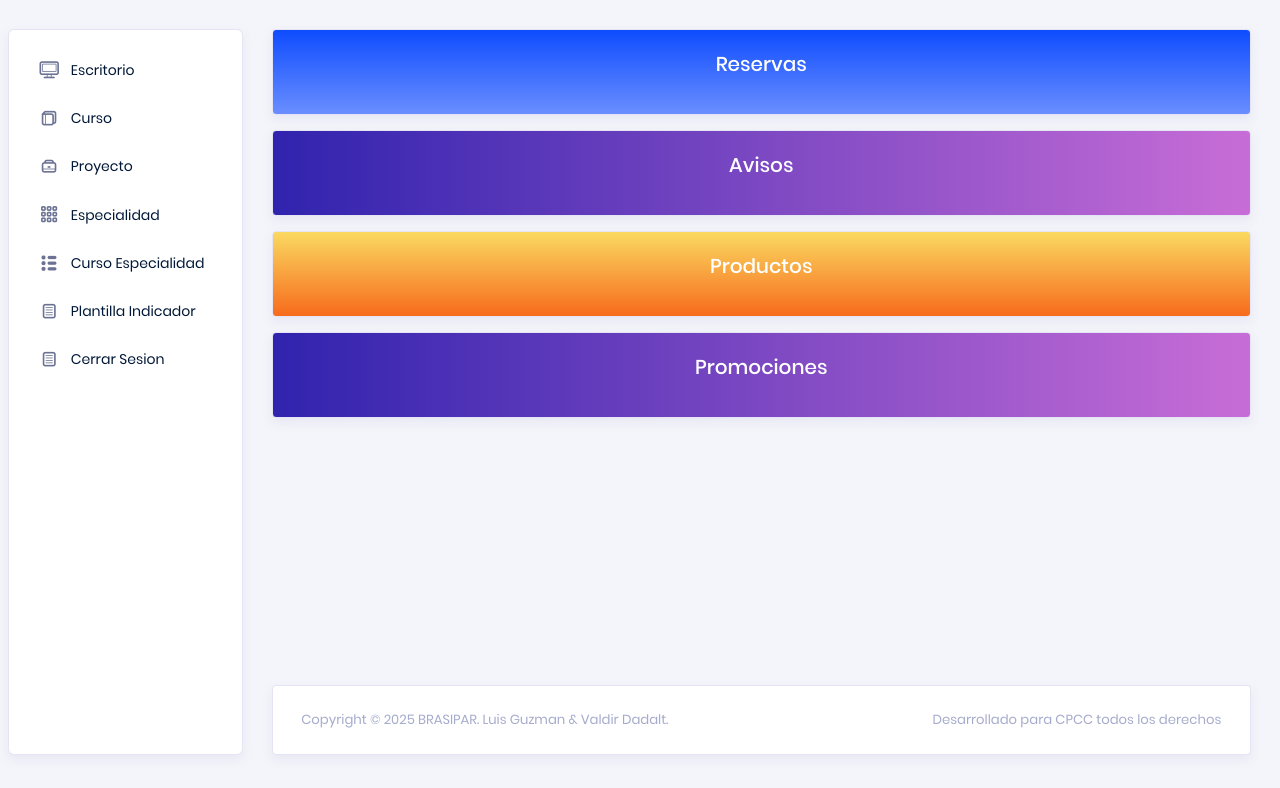
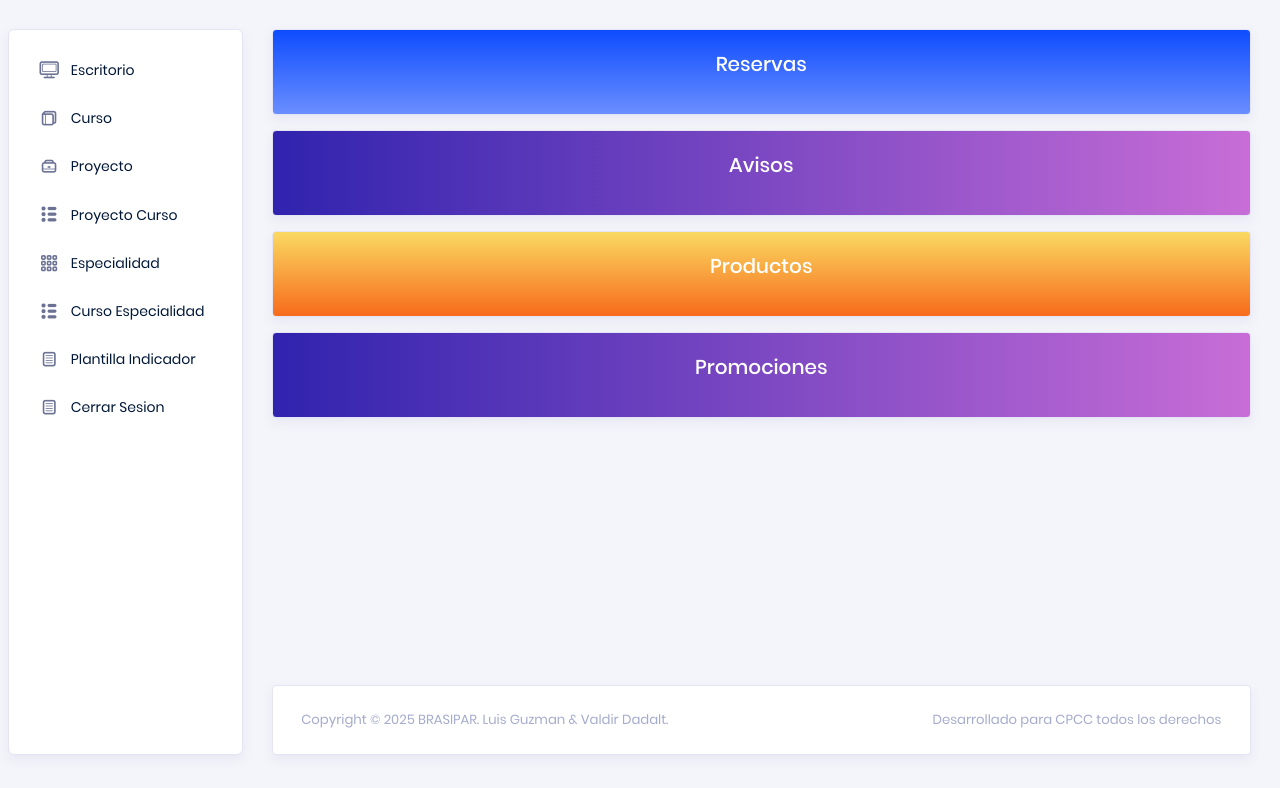
Before and after one commit to luisguzman123/valdircoop, a PHP site: page /menu.php in a window 1280 px wide. Shown: the part 171-959 px from the top of the page. Run offline with PHP 8.4, Linux system fonts and the light colour scheme; the visitor is signed in with stand-in values (Sample User, id 1).

Commit message:
Add Proyecto Curso CRUD

```diff
--- a/menu-admin.php
+++ b/menu-admin.php
@@ -404,6 +404,7 @@
                                     <li class="nav-item"> <a class="nav-link" onclick="mostrarListarTurnos(); return false;"  href="#">Turno</a></li>
                                     <li class="nav-item"> <a class="nav-link" onclick="mostrarListarCurso(); return false;"  href="#">Curso</a></li>
                                     <li class="nav-item"> <a class="nav-link" onclick="mostrarListarProyecto(); return false;"  href="#">Proyecto</a></li>
+                                    <li class="nav-item"> <a class="nav-link" onclick="mostrarListarProyectoCurso(); return false;"  href="#">Proyecto Curso</a></li>
                                     <li class="nav-item"> <a class="nav-link" onclick="mostrarListarEspecialidad(); return false;"  href="#">Especialidad</a></li>
                                     <li class="nav-item"> <a class="nav-link" onclick="mostrarListarCursoEspecialidad(); return false;"  href="#">Curso Especialidad</a></li>
                                     <li class="nav-item"> <a class="nav-link" onclick="mostrarListarPlantilla(); return false;"  href="#">Plantilla Indicador</a></li>
@@ -469,6 +470,7 @@
         <script src="vista/proyecto.js"></script>
         <script src="vista/especialidad.js"></script>
         <script src="vista/curso_especialidad.js"></script>
+        <script src="vista/proyecto_curso.js"></script>
         <script src="vista/plantilla_indicador.js"></script>
         <!-- End custom js for this page-->
     </body>
--- a/menu.php
+++ b/menu.php
@@ -295,6 +295,12 @@
                             </a>
                         </li>
                         <li class="nav-item">
+                            <a class="nav-link" onclick="mostrarListarProyectoCurso(); return false;" href="#">
+                                <i class="typcn typcn-th-list menu-icon"></i>
+                                <span class="menu-title">Proyecto Curso</span>
+                            </a>
+                        </li>
+                        <li class="nav-item">
                             <a class="nav-link" onclick="mostrarListarEspecialidad(); return false;" href="#">
                                 <i class="typcn typcn-th-small-outline menu-icon"></i>
                                 <span class="menu-title">Especialidad</span>
@@ -373,6 +379,7 @@
         <script src="vista/registro_medidas.js"></script>
         <script src="vista/curso.js"></script>
         <script src="vista/proyecto.js"></script>
+        <script src="vista/proyecto_curso.js"></script>
         <script src="vista/especialidad.js"></script>
         <script src="vista/curso_especialidad.js"></script>
         <script src="vista/plantilla_indicador.js"></script>
--- /dev/null
+++ b/vista/proyecto_curso.js
@@ -0,0 +1,137 @@
+function mostrarListarProyectoCurso() {
+    let contenido = dameContenido("paginas/movimientos/proyecto_curso/listar.php");
+    $("#contenido-principal").html(contenido);
+    cargarTablaProyectoCurso();
+}
+
+function mostrarAgregarProyectoCurso() {
+    let contenido = dameContenido("paginas/movimientos/proyecto_curso/agregar.php");
+    $("#contenido-principal").html(contenido);
+    cargarListaCursos("#curso_id");
+    cargarListaProyectos("#proyecto_id");
+}
+
+async function guardarProyectoCurso() {
+    if($("#curso_id").val()===null){
+        mensaje_dialogo_info_ERROR("Debe seleccionar un curso","ATENCION");
+        return;
+    }
+    if($("#proyecto_id").val()===null){
+        mensaje_dialogo_info_ERROR("Debe seleccionar un proyecto","ATENCION");
+        return;
+    }
+    let payload = {
+        id_curso: $("#curso_id").val(),
+        id_proyecto: $("#proyecto_id").val(),
+        estado: $("#estado").val()
+    };
+    let body_content = new URLSearchParams();
+    let mensaje = 'Registro guardado correctamente';
+    if($("#id_proyecto_curso_edicion").val() === "0"){
+        body_content.append('guardar', JSON.stringify(payload));
+    }else{
+        payload = {...payload, id_proyecto_curso: $("#id_proyecto_curso_edicion").val()};
+        body_content.append('actualizar', JSON.stringify(payload));
+        mensaje = 'Registro actualizado correctamente';
+    }
+    const response = await fetch('controlador/proyecto_curso.php', {
+        method:'POST',
+        headers:{'Content-Type':'application/x-www-form-urlencoded;charset=UTF-8'},
+        body: body_content
+    });
+    const text = await response.text();
+    if(text.trim().length > 0){
+        mensaje_dialogo_info(`No se pudo guardar: ${text}`,'Error');
+        return;
+    }
+    mensaje_dialogo_success(mensaje,'Éxitoso');
+    mostrarListarProyectoCurso();
+}
+
+async function cargarTablaProyectoCurso(){
+    let data = ejecutarAjax('controlador/proyecto_curso.php','leer=1');
+    let fila = "";
+    if(data === "0"){
+        fila = "NO HAY REGISTROS";
+    }else{
+        let json_data = JSON.parse(data);
+        json_data.map(function(item){
+            fila += `<tr>`;
+            fila += `<td>${item.id_proyecto_curso}</td>`;
+            fila += `<td>${item.curso}</td>`;
+            fila += `<td>${item.proyecto}</td>`;
+            fila += `<td>${item.estado}</td>`;
+            fila += `<td>
+                        <button class='btn btn-warning editar-proyecto-curso'><i class='fa fa-edit'></i> Editar</button>
+                        <button class='btn btn-danger eliminar-proyecto-curso'><i class='fa fa-trash'></i> Eliminar</button>
+                    </td>`;
+            fila += `</tr>`;
+        });
+    }
+    $("#proyecto_curso_tb").html(fila);
+}
+
+$(document).on("click", ".editar-proyecto-curso", function(){
+    let id = $(this).closest("tr").find("td:eq(0)").text();
+    let registro = ejecutarAjax('controlador/proyecto_curso.php', 'leer_id='+id);
+    let json_registro = JSON.parse(registro);
+    mostrarAgregarProyectoCurso();
+    $("#curso_id").val(json_registro.id_curso).trigger('change');
+    $("#proyecto_id").val(json_registro.id_proyecto).trigger('change');
+    $("#estado").val(json_registro.estado);
+    $("#id_proyecto_curso_edicion").val(json_registro.id_proyecto_curso);
+});
+
+$(document).on("click", ".eliminar-proyecto-curso", function(){
+    let id = $(this).closest("tr").find("td:eq(0)").text();
+    Swal.fire({
+        title:'Atencion',
+        text:'Desea eliminar el registro?',
+        icon:'question',
+        showCancelButton:true,
+        confirmButtonColor:'#3085d6',
+        cancelButtonColor:'#d33',
+        cancelButtonText:'No',
+        confirmButtonText:'Si'
+    }).then((result)=>{
+        if(result.isConfirmed){
+            ejecutarAjax('controlador/proyecto_curso.php','eliminar='+id);
+            mensaje_dialogo_success('Registro eliminado','Exitoso');
+            mostrarListarProyectoCurso();
+        }
+    });
+});
+
+async function cargarListaCursos(selector){
+    const $sel = $(selector).empty().append($('<option>',{value:'',text:'Selecciona un curso',disabled:true,selected:true}));
+    try{
+        const resp = await fetch('controlador/curso.php',{
+            method:'POST',
+            headers:{'Content-Type':'application/x-www-form-urlencoded;charset=UTF-8'},
+            body:new URLSearchParams({leer:'1'})
+        });
+        if(!resp.ok) throw new Error(resp.status);
+        const datos = await resp.json();
+        datos.forEach(({id_curso, descripcion})=>{
+            $sel.append($('<option>',{value:id_curso,text:descripcion}));
+        });
+        $sel.select2 && $sel.select2({width:'100%',allowClear:true});
+    }catch(e){console.error(e);}
+}
+
+async function cargarListaProyectos(selector){
+    const $sel = $(selector).empty().append($('<option>',{value:'',text:'Selecciona un proyecto',disabled:true,selected:true}));
+    try{
+        const resp = await fetch('controlador/proyecto.php',{
+            method:'POST',
+            headers:{'Content-Type':'application/x-www-form-urlencoded;charset=UTF-8'},
+            body:new URLSearchParams({leer:'1'})
+        });
+        if(!resp.ok) throw new Error(resp.status);
+        const datos = await resp.json();
+        datos.forEach(({id_proyecto, descripcion})=>{
+            $sel.append($('<option>',{value:id_proyecto,text:descripcion}));
+        });
+        $sel.select2 && $sel.select2({width:'100%',allowClear:true});
+    }catch(e){console.error(e);}
+}
```
Also changed, not shown: controlador/proyecto_curso.php (added, +59 -0 lines), paginas/movimientos/proyecto_curso/agregar.php (added, +29 -0 lines), paginas/movimientos/proyecto_curso/listar.php (added, +26 -0 lines).
